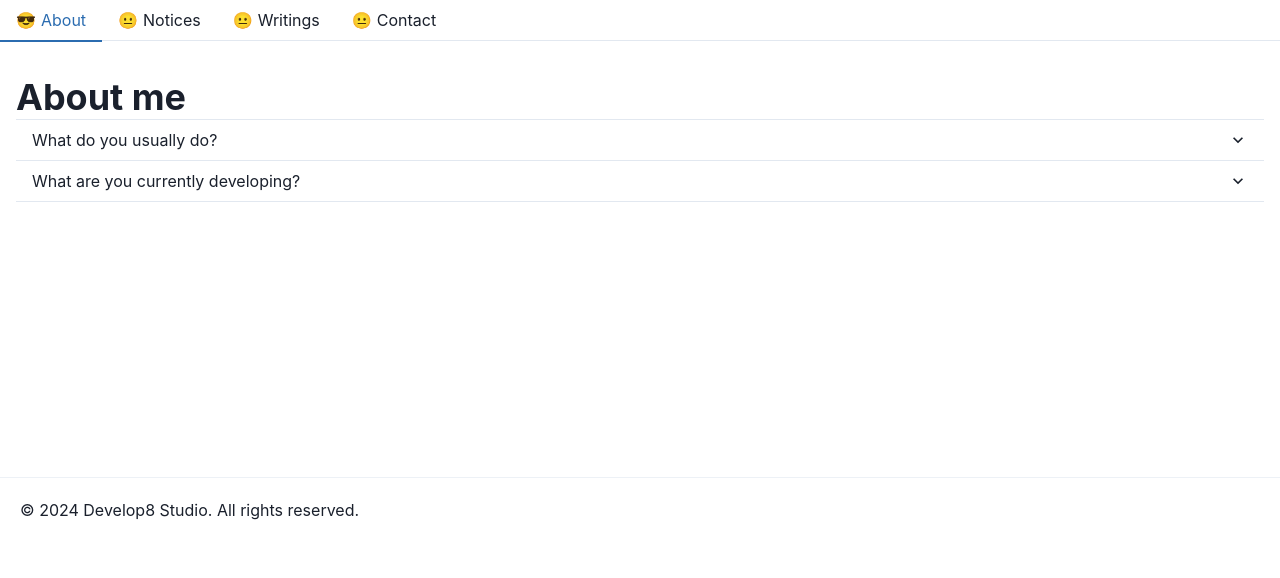
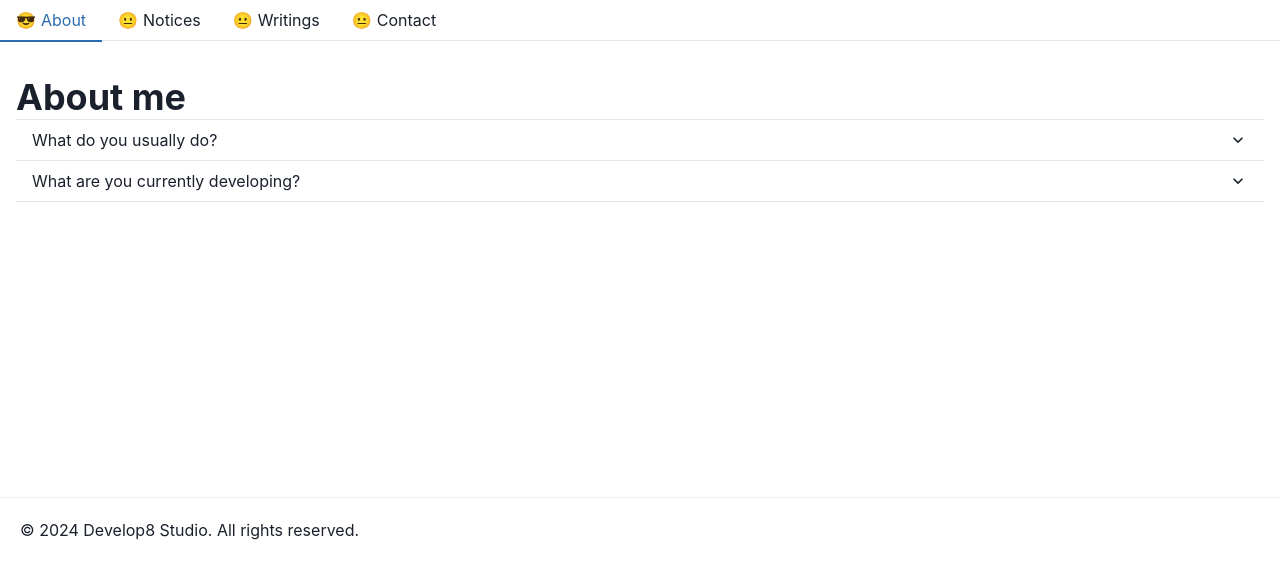
Before and after one commit to dev8-db/dev8-app, a Next.js app: page / in a window 1280 px wide. Shown: the top 578 px of the page. Built offline with nearby package versions, Linux system fonts and the light colour scheme.

Commit message:
Update footer

```diff
--- a/src/pages/index.js
+++ b/src/pages/index.js
@@ -206,7 +206,7 @@ export default function IndexPage() {
         </TabPanels>
       </Tabs>
       <div>
-        <Divider className='mb-5' />
+        <Divider className='mt-10 mb-5' />
         <Text className='md:ml-5 ml-1 mb-5'>&copy; 2024 Develop8 Studio. All rights reserved.</Text>
       </div>
     </div>
```
